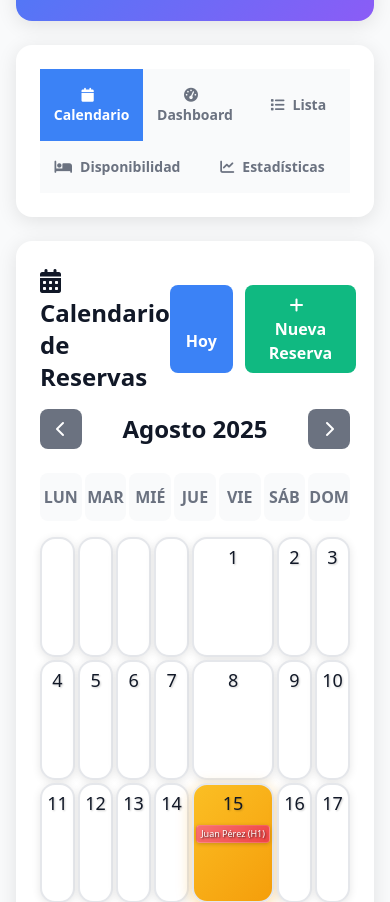
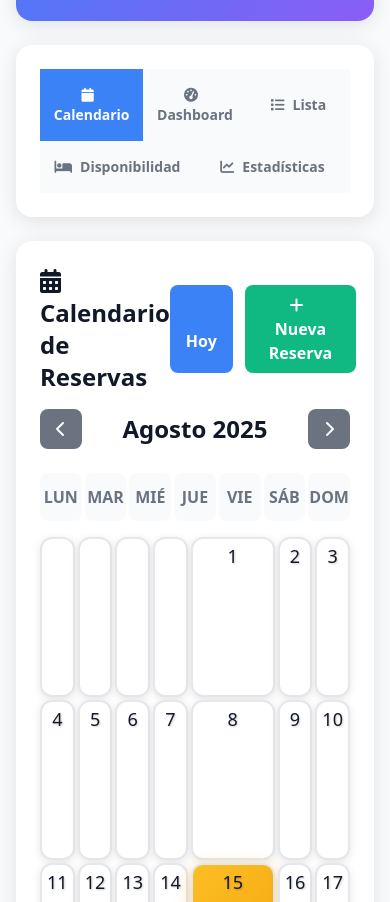
Before and after one commit to hostalplazalebu/reservas, a plain HTML site: page index.html in a window 390 px wide. Shown: the part 183-1085 px from the top of the page. Drawn offline with nearby package versions, Linux system fonts and the light colour scheme.

Commit message:
fix: dramatically increase calendar cell heights to prevent reservation cutoff
- Increased desktop min-height from 180px to 220px for more reservations
- Mobile breakpoints significantly increased: 200px/180px/160px
- Reduced padding and borders for better space efficiency
- Improved name truncation logic to show more complete names
- Names up to 15 characters shown in full (was 10)
- Better handling of multi-word names (shows first + last name)
- Slightly increased font sizes in mobile to maintain readability
- Addresses issue where reservations were being cut off with 'hhhhhhhh' display
- Ensures all reservation content is visible even with 5+ bookings per day

```diff
--- a/index.html
+++ b/index.html
@@ -55,11 +55,11 @@
         }
 
         .calendar-day {
-            min-height: 180px;
+            min-height: 220px;
             height: auto;
-            border: 3px solid var(--border-color);
-            border-radius: 15px;
-            padding: 8px 6px;
+            border: 2px solid var(--border-color);
+            border-radius: 12px;
+            padding: 6px 4px;
             background: var(--bg-primary);
             font-size: 18px;
             font-weight: 500;
@@ -241,11 +241,31 @@
 
         @media (max-width: 768px) {
             .calendar-day {
-                min-height: 160px;
+                min-height: 200px;
                 height: auto;
                 font-size: 16px;
                 font-weight: 500;
-                padding: 6px 4px;
+                padding: 5px 3px;
+                border-width: 2px;
+            }
+            .reserva-item {
+                font-size: 9px;
+                font-weight: 500;
+                padding: 2px 2px;
+                margin: 1px 0;
+                min-height: 18px;
+                text-shadow: 1px 1px 2px rgba(0,0,0,0.7);
+                border-width: 1px;
+            }
+        }
+
+        @media (max-width: 640px) {
+            .calendar-day {
+                min-height: 180px;
+                height: auto;
+                font-size: 15px;
+                font-weight: 500;
+                padding: 4px 2px;
                 border-width: 2px;
             }
             .reserva-item {
@@ -259,44 +279,24 @@
             }
         }
 
-        @media (max-width: 640px) {
+        @media (max-width: 480px) {
             .calendar-day {
-                min-height: 140px;
+                min-height: 160px;
                 height: auto;
-                font-size: 15px;
+                font-size: 14px;
                 font-weight: 500;
-                padding: 5px 3px;
+                padding: 3px 2px;
                 border-width: 2px;
             }
             .reserva-item {
                 font-size: 7px;
                 font-weight: 500;
                 padding: 1px 2px;
-                margin: 0px 0;
+                margin: 1px 0;
                 min-height: 14px;
                 text-shadow: 1px 1px 2px rgba(0,0,0,0.7);
                 border-width: 1px;
-            }
-        }
-
-        @media (max-width: 480px) {
-            .calendar-day {
-                min-height: 120px;
-                height: auto;
-                font-size: 14px;
-                font-weight: 500;
-                padding: 4px 2px;
-                border-width: 2px;
-            }
-            .reserva-item {
-                font-size: 6px;
-                font-weight: 500;
-                padding: 1px 1px;
-                margin: 0px 0;
-                min-height: 12px;
-                text-shadow: 1px 1px 2px rgba(0,0,0,0.7);
-                border-width: 1px;
-                line-height: 0.8;
+                line-height: 0.9;
             }
         }
     </style>
@@ -761,16 +761,19 @@
                         abrirEditarReserva(reserva);
                     };
 
-                    // Mostrar nombre de forma muy compacta como en la imagen de ejemplo
+                    // Mostrar nombre completo si es posible, como en la imagen de referencia
                     let nombreMostrar = reserva.nombreHuesped;
-                    if (nombreMostrar.length > 10) {
+                    if (nombreMostrar.length > 15) {
                         const partes = nombreMostrar.split(' ');
-                        if (partes.length > 1) {
-                            // Usar primer nombre + inicial del apellido
-                            nombreMostrar = partes[0].substring(0, 6) + ' ' + partes[partes.length - 1].substring(0, 1) + '.';
+                        if (partes.length > 2) {
+                            // Para nombres con 3+ palabras: nombre + apellido
+                            nombreMostrar = partes[0] + ' ' + partes[partes.length - 1];
+                        } else if (partes.length === 2) {
+                            // Para nombres con 2 palabras: usar inicial del segundo
+                            nombreMostrar = partes[0] + ' ' + partes[1].substring(0, 1) + '.';
                         } else {
-                            // Si es un solo nombre muy largo, cortarlo más agresivamente
-                            nombreMostrar = nombreMostrar.substring(0, 7) + '...';
+                            // Un solo nombre muy largo
+                            nombreMostrar = nombreMostrar.substring(0, 12) + '...';
                         }
                     }
 
```
